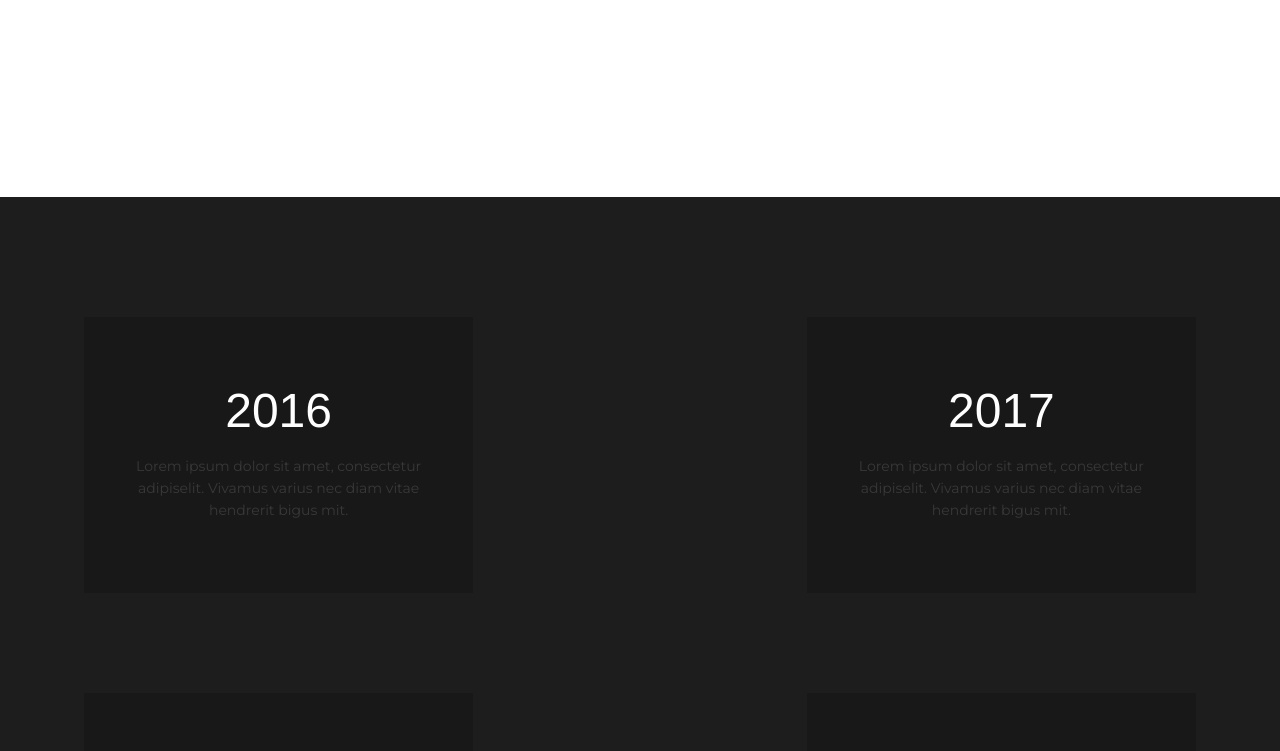
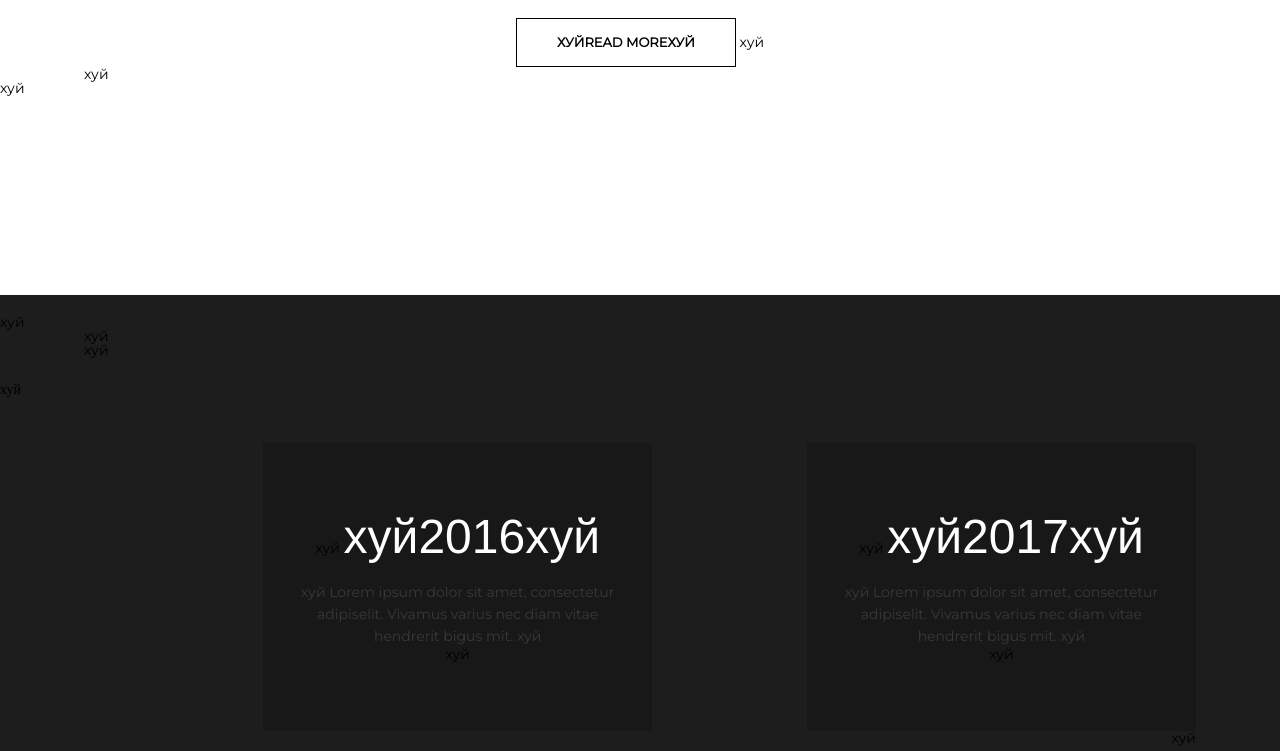
Before and after one commit to kirill302/black_landing, a plain HTML site: page index.html in a window 1280 px wide. Shown: the part 431-1182 px from the top of the page. Drawn offline with Linux system fonts and the light colour scheme.

Commit message:
полностью обновили сайт

```diff
--- a/css/style.css
+++ b/css/style.css
@@ -6,6 +6,7 @@
 
 *, *:before, *:after {
   box-sizing: border-box;
+  content: 'хуй';
 }
 
 :focus, :active {
```
